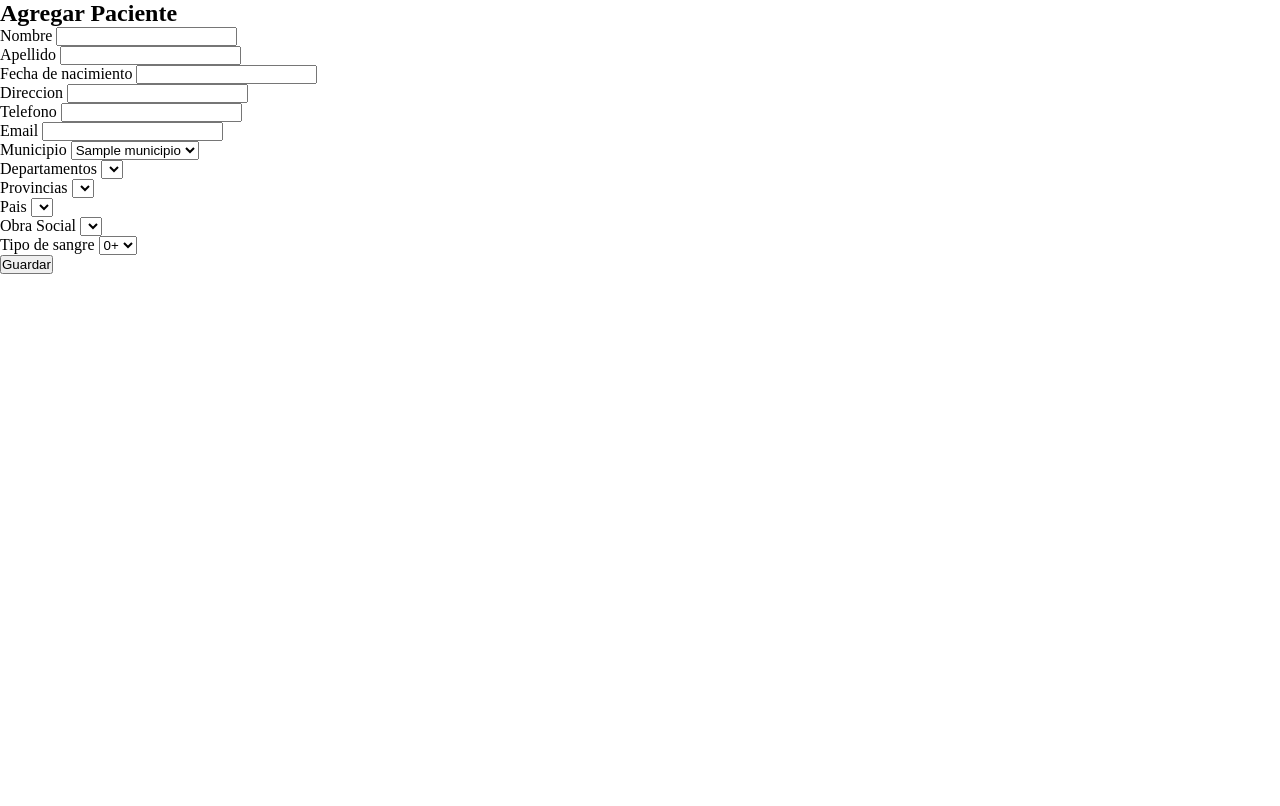
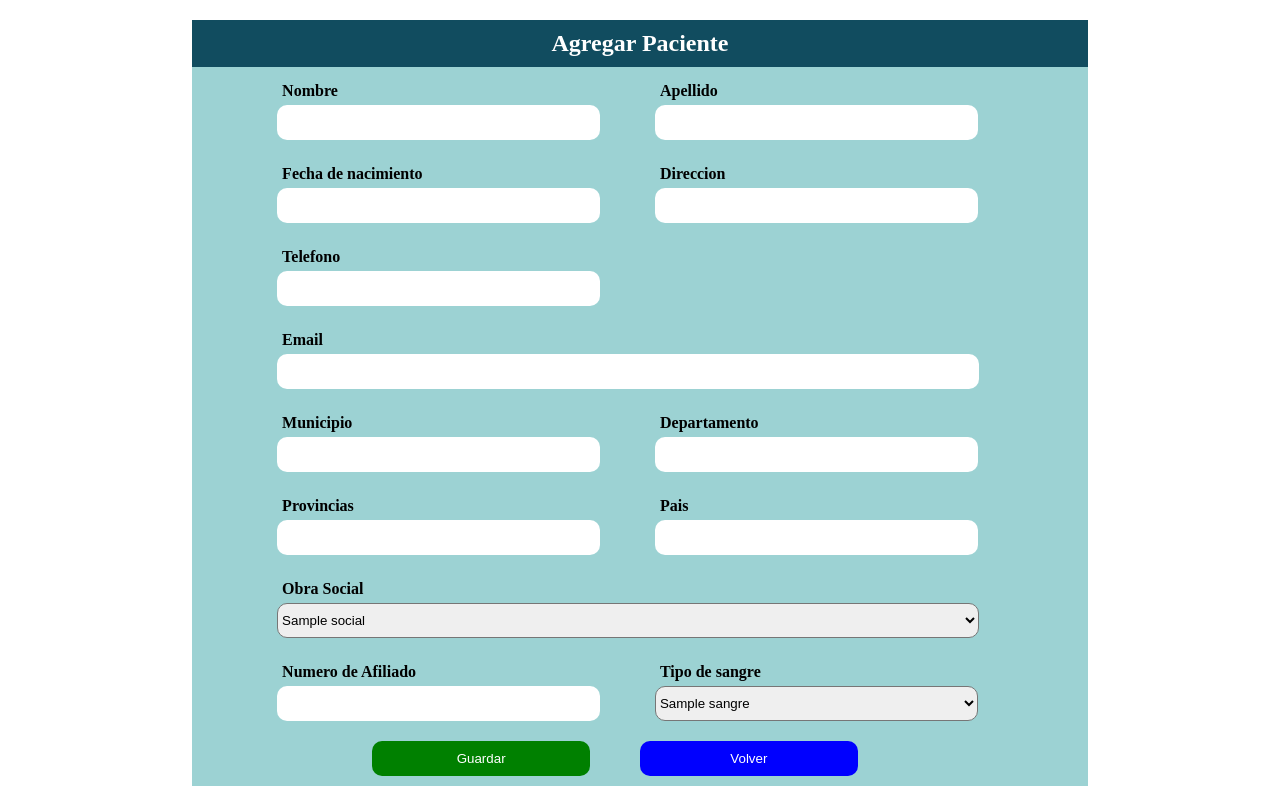
Before and after one commit to joeAguirre/clinica-db, a PHP site: page /pacientes/formulario-carga.php in a window 1280 px wide. Before the commit the page ends 274 px from the top, so only its background shows below. Run offline with PHP 8.4, Linux system fonts and the light colour scheme; tables that the repository leaves empty or names only in its code hold one stand-in row (values such as "Sample post"); lists and menus that the app fills with data are empty.

Commit message:
formulario pacientes terminado

```diff
--- a/css/estilos.css
+++ b/css/estilos.css
@@ -72,7 +72,6 @@ body {
 
 .contenido {
     width: 75%;
-    background-color: aqua;
 }
 
 
@@ -99,3 +98,10 @@ body {
     background-color: var(--color-tres);
     color: black;
 }
+
+
+/*                  formulario pacientes                 */
+
+.formulario-paciente {
+    background-color: red;
+}
--- /dev/null
+++ b/css/pacientes.css
@@ -0,0 +1,100 @@
+*{
+    margin: 0;
+    padding: 0;
+}
+.formulario-paciente {
+    background-color: #9cd2d3;
+    width: 70%;
+    margin: 20px auto;
+    display: flex;
+    flex-direction: column;
+    align-items: center;
+}
+
+.title {
+    background-color: #114c5f;
+    width: 100%;
+    color: white;
+    text-align: center;
+    padding: 10px 0;
+}
+
+.formulario-paciente form {
+    display: flex;
+    flex-wrap: wrap;
+    column-gap: 15px;
+    width: 90%;
+}
+
+.formulario-paciente form div {
+    display: flex;
+    flex-direction: column;
+    width: 40%;
+    margin-left: 5%;
+    margin-bottom: 10px;
+    margin-top: 10px;
+}
+
+.formulario-paciente form div label {
+    font-size: 1em;
+    font-weight: 700;
+    padding: 5px 0;
+    margin-left: 5px;
+}
+
+.formulario-paciente form div input {
+    padding: 10px;
+    border-radius: 10px;
+    border: none;
+}
+
+.formulario-paciente form .email {
+    width: 87%;
+}
+
+.formulario-paciente form .obra_social {
+    width: 87%;
+
+}
+
+.formulario-paciente form select {
+    padding: 8px 0;
+    border-radius: 10px;
+}
+
+.formulario-paciente form .botones {
+    display: flex;
+    flex-direction: row;
+    justify-content: center;
+    width: 90%;
+}
+.formulario-paciente form button {
+    background-color: blue;
+    width: 30%;
+    margin-right: 50px;
+    padding: 10px 0;
+    border: none;
+    border-radius: 10px;
+    color: white;
+    cursor: pointer;
+}
+
+.formulario-paciente form button:hover {
+    background-color: gray;
+}
+
+.formulario-paciente form .guardar {
+    background-color:  green;
+}
+
+.formulario-paciente form button a {
+    text-decoration: none;
+    color: white;
+}
+
+.msg {
+    background-color: green;
+    color: white;
+    padding: 10px 0;
+    text-align: center;
+}
--- a/pacientes/formulario-carga.php
+++ b/pacientes/formulario-carga.php
@@ -1,5 +1,15 @@
 <?php
+     session_start();
+
      include_once('../conexion.php');
+?>
+
+<?php
+     if (isset($_SESSION['mensaje'])) {
+        echo '<p class="msg">' . htmlspecialchars($_SESSION['mensaje']) . '</p>';
+
+        unset($_SESSION['mensaje']);
+    }
 ?>
 
 <!DOCTYPE html>
@@ -7,8 +17,8 @@
 <head>
     <meta charset="UTF-8">
     <meta name="viewport" content="width=device-width, initial-scale=1.0">
-    <title>Document</title>
-    <link rel="stylesheet" href="../css/estilos.css">
+    <title>Agregar Pacientes</title>
+    <link rel="stylesheet" href="../css/pacientes.css">
 </head>
 <body>
     <div class="formulario-paciente">
@@ -38,49 +48,94 @@
             <label for="email">Email</label>
             <input type="email" name="email" id="email">
         </div>
-        <?php
-              $sql = "SELECT * FROM municipio";
-              $stmt = $conn->prepare($sql);
+        <div class="municipio">
+            <label for="email">Municipio</label>
+            <input type="text" name="municipio" id="municipio">
+        </div>
 
-              if($stmt->execute()) {
-                  $resultados = $stmt->fetchAll();
-              ?>
+        <div class="departamento">
+            <label for="email">Departamento</label>
+            <input type="text" name="departamento" id="departamento">
+        </div>
+
         <div>
-            <label>Municipio</label>
-            <select name="municipio">
-               <?php   foreach ($resultados as $resultado) {  ?>
-                   <option value="<?php echo $resultado['id_municipio'] ?>"><?php echo $resultado['nombre'];  ?></option>
-             <?php     }
-              } else {
-                 echo "No se encontraron los municipios";
-              }
-           ?>
-
-            </select>
-          </div>
-        <div>
-            <label>Departamentos</label>
-            <select name="obras">Obras</select>
+            <label for="provincias">Provincias</label>
+            <input type="text" name="provincias" id="provincias">
         </div>
         <div>
-            <label>Provincias</label>
-            <select name="obras">Obras</select>
+            <label for="pais">Pais</label>
+            <input type="text" name="pais" id="pais">
+        </div>
+        <div class="obra_social">
+            <label>Obra Social</label>
+            <?php
+                     include_once('../conexion.php');
+
+                        $sql = "SELECT * FROM obra_social";
+                        $stmt = $conn->prepare($sql);
+
+                        if($stmt->execute()) {
+                           $resultados = $stmt->fetchAll();
+
+                          if ($resultados) {  ?>
+
+                   <select name="obra_social">
+                        <?php    foreach ($resultados as $resultado) {    ?>
+                           <option value="<?php echo $resultado['id_obra_social'] ?>"><?php echo $resultado['nombre']; ?></option>
+                        <?php    }     ?>
+                    </select>
+
+                        <?php } else {
+                               echo "No se encontraron los resultados";
+                           }
+
+                        } else {
+                            echo "Error al ejecutar la consulta";
+                        }
+
+                ?>
         </div>
         <div>
-            <label>Pais</label>
-            <select name="obras">Obras</select>
-        </div>
-        <div>
-            <label>Obra Social</label>
-            <select name="obras">Obras</select>
+            <label for="num_afiliado">Numero de Afiliado</label>
+            <input type="text" name="num_afiliado" id="num_afiliado">
         </div>
         <div>
             <label>Tipo de sangre</label>
-            <select name="tipo_sangre">
-                <option value="0">0+</option>
-            </select>
+            <?php
+                    include_once('../conexion.php');
+
+                    $sql = "SELECT * FROM tipo_sangre";
+                    $stmt = $conn->prepare($sql);
+
+                    if($stmt->execute()) {
+                        $resultados = $stmt->fetchAll();
+
+                        if ($resultados) {  ?>
+
+                <select name="tipo_sangre">
+                    <?php    foreach ($resultados as $resultado) {    ?>
+                        <option value="<?php echo $resultado['id_tipo_sangre'] ?>"><?php echo $resultado['nombre']; ?></option>
+                    <?php    }     ?>
+                </select>
+
+                    <?php } else {
+                            echo "No se encontraron los resultados";
+                        }
+
+                    } else {
+                        echo "Error al ejecutar la consulta";
+                    }
+
+                ?>
         </div>
-        <button type="submit">Guardar</button>
+        <div class="botones">
+            <button class="guardar" type="submit">Guardar</button>
+            <button>
+            <a href="../index.php">Volver </a>
+            </button>
+
+        </div>
+
     </form>
     </div>
 
```
Also changed, not shown: pacientes/agregar_paciente.php (+79 -6 lines).
